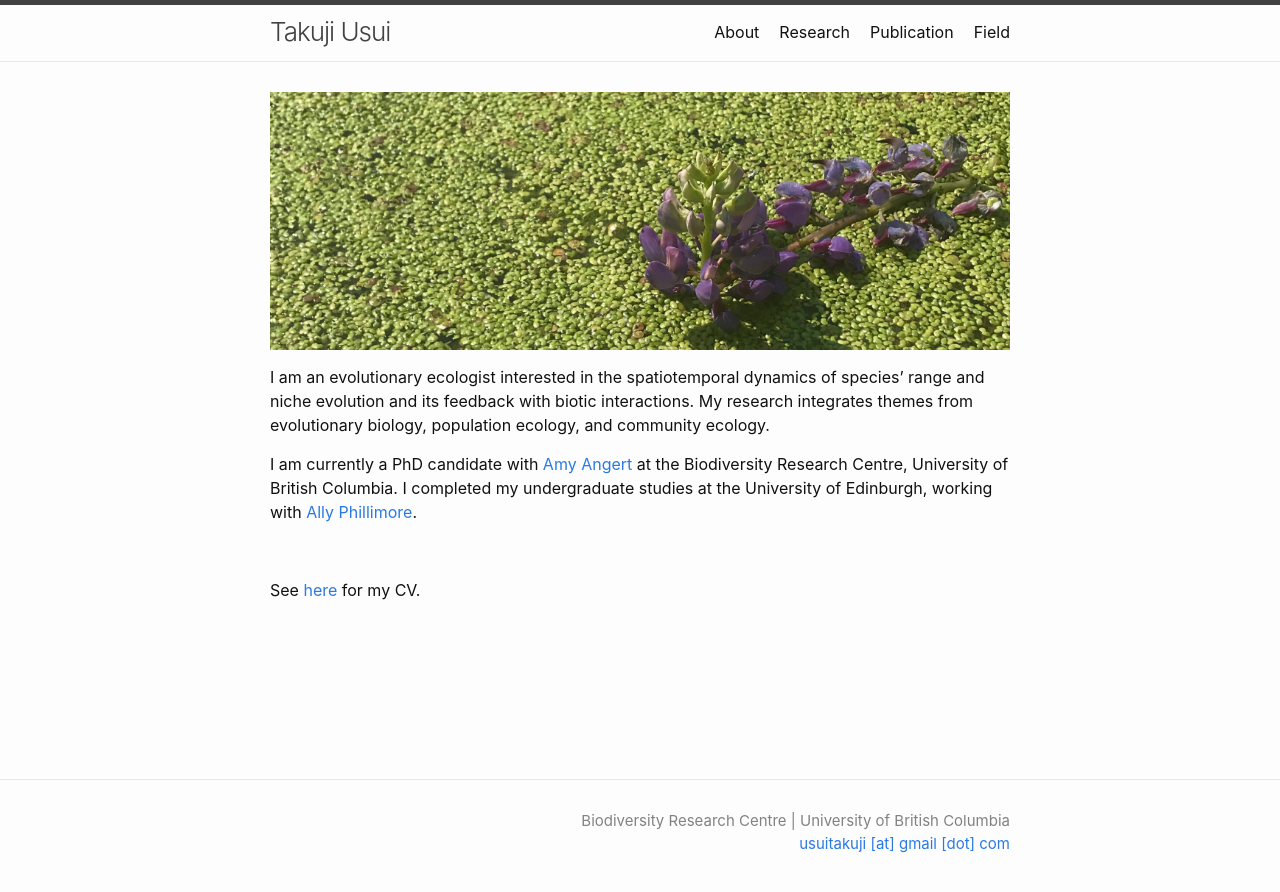
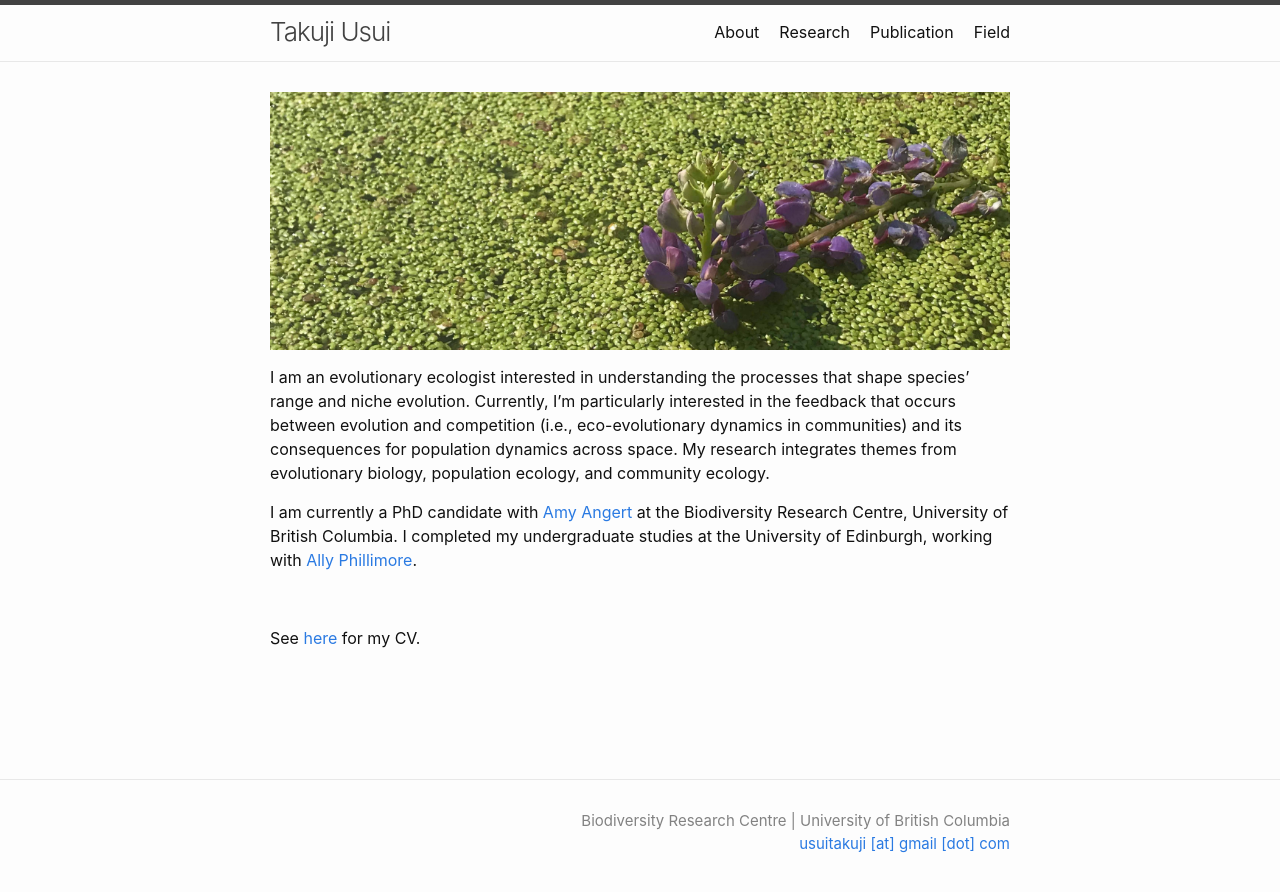
Before and after one commit to takujiusui/takujiusui.github.io, a Jekyll site: the page built from index.md, in a window 1280 px wide. Shown: the top 892 px of the page. Built offline with Jekyll 4.4.1, drawn with Linux system fonts in a browser that asks for light colours.

Commit message:
update about blurb

```diff
--- a/index.md
+++ b/index.md
@@ -7,7 +7,7 @@ feature_text: |
 ![duckweed](images/duck-crop.jpg)
 
 
-I am an evolutionary ecologist interested in the spatiotemporal dynamics of species' range and niche evolution and its feedback with biotic interactions. My research integrates themes from evolutionary biology, population ecology, and community ecology.
+I am an evolutionary ecologist interested in understanding the processes that shape species' range and niche evolution. Currently, I'm  particularly interested in the feedback that occurs between evolution and competition (i.e., eco-evolutionary dynamics in communities) and its consequences for population dynamics across space. My research integrates themes from evolutionary biology, population ecology, and community ecology.
 
 I am currently a PhD candidate with [Amy Angert](https://angert.github.io) at the Biodiversity Research Centre, University of British Columbia. I completed my undergraduate studies at the University of Edinburgh, working with [Ally Phillimore](http://phillimore.bio.ed.ac.uk/home).
 &nbsp;
```
